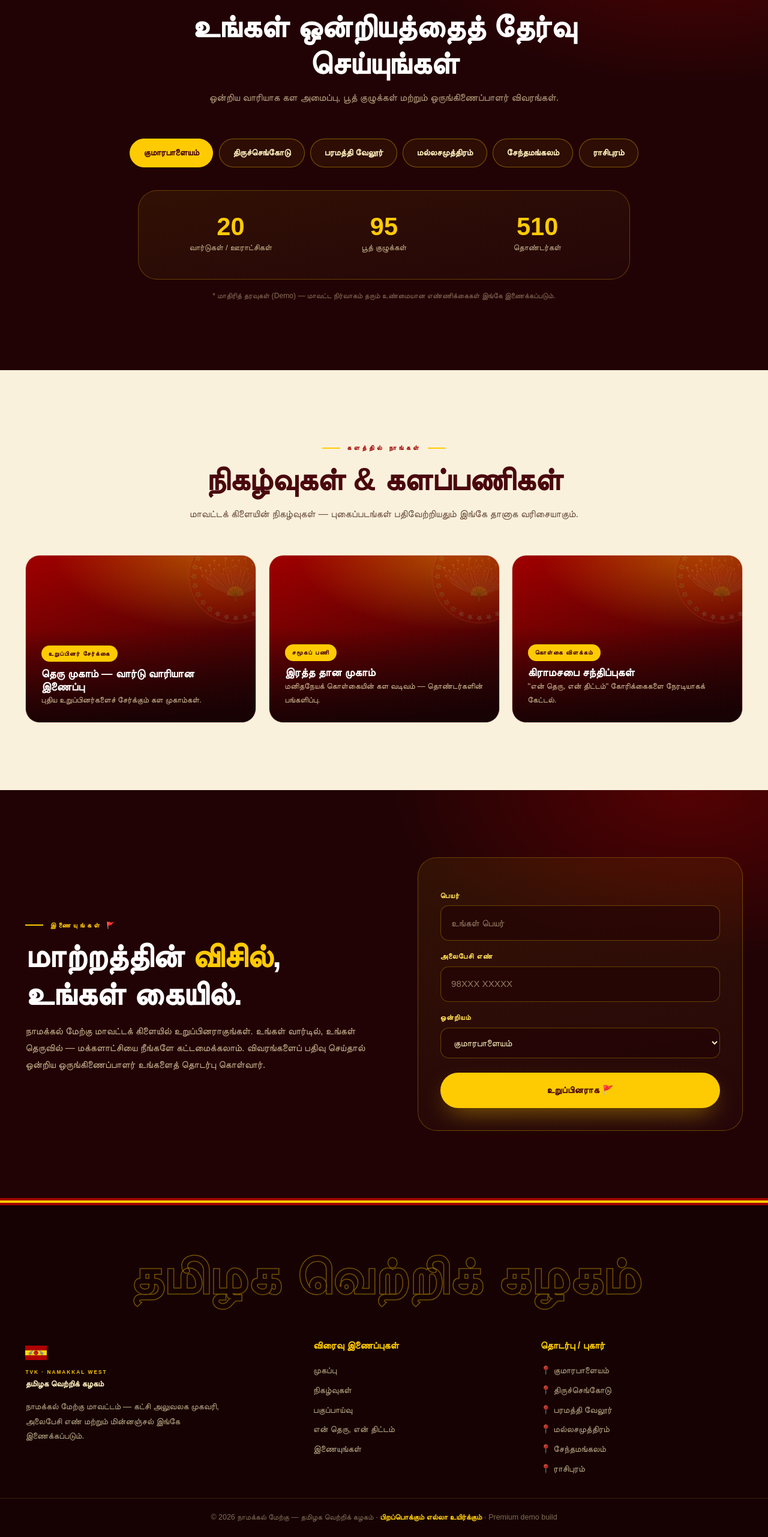
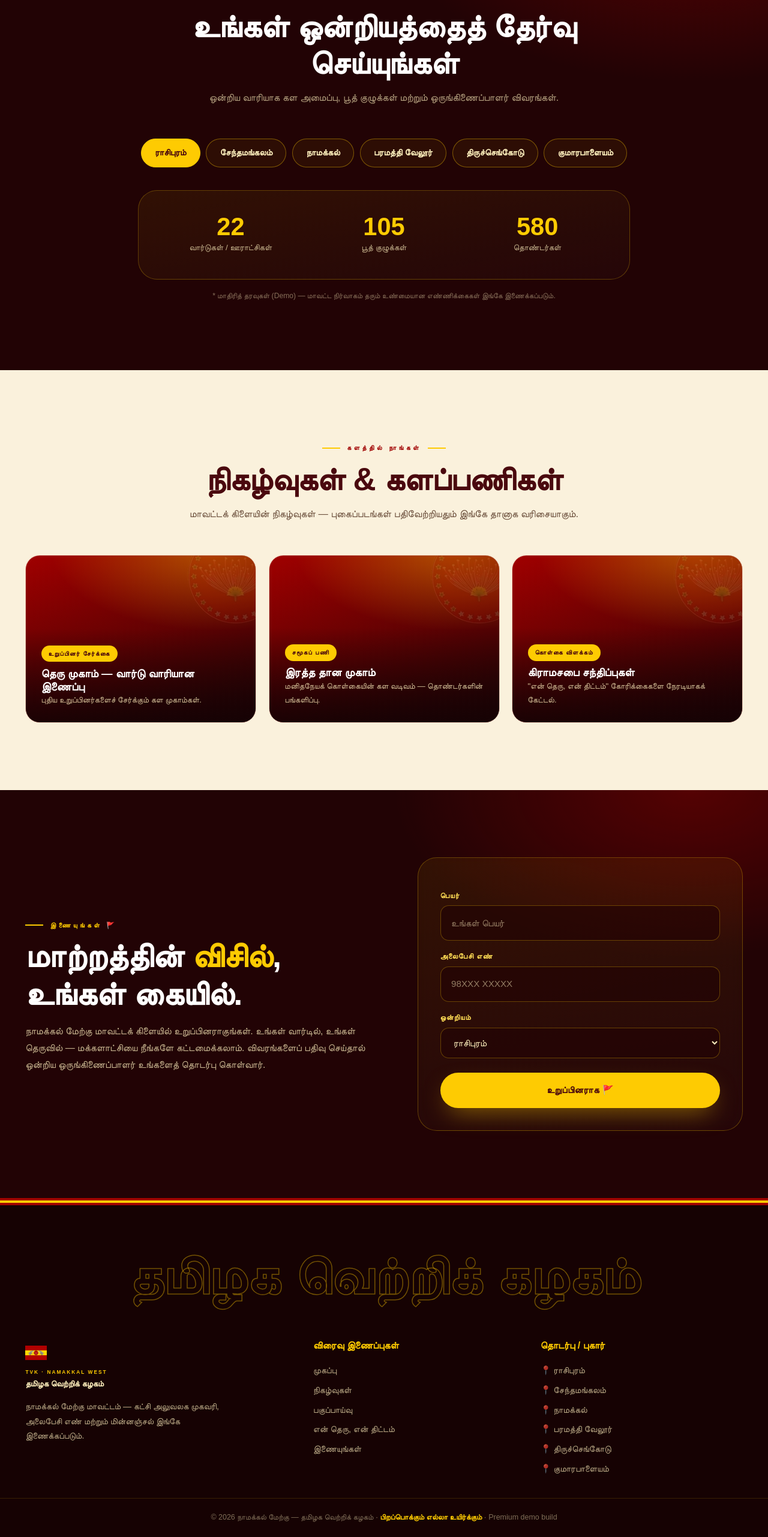
Before and after one commit to Ramprasanth7119/tvk_namakkal_west, a Next.js app: page / in a window 1280 px wide. Shown: the part 7629-10191 px from the top of the page at 60% size. Built offline with nearby package versions, Linux system fonts and the light colour scheme.

Commit message:
Update constituencies Names

```diff
--- a/analytics_template.html
+++ b/analytics_template.html
@@ -1150,7 +1150,7 @@
     const clamp = (v, a, b) => Math.max(a, Math.min(b, v)), easeOut = t => 1 - Math.pow(1 - t, 3);
 
     /* ---------- reference data ---------- */
-    const AREAS = ["அனைத்தும்", "திருச்செங்கோடு", "பரமத்தி வேலூர்", "மோகனூர்", "எலச்சிப்பாளையம்", "மல்லசமுத்திரம்", "பள்ளிபாளையம்", "கபிலர்மலை"];
+    const AREAS = ["அனைத்தும்", "ராசிபுரம்", "சேந்தமங்கலம்", "நாமக்கல்", "பரமத்தி வேலூர்", "திருச்செங்கோடு", "குமாரபாளையம்"];
     const SECTORS = [
       { key: "road", name: "சாலை & போக்குவரத்து", color: "#A00000" },
       { key: "water", name: "குடிநீர் வழங்கல்", color: "#1F7A8C" },
--- a/app/analytics/page.tsx
+++ b/app/analytics/page.tsx
@@ -2,6 +2,7 @@
 
 import React, { useState, useMemo, useEffect, useRef } from 'react';
 import './analytics.css';
+import { CONSTITUENCIES } from '@/lib/constituencies';
 
 const CATEGORIES: Record<string, string[]> = {
   "மின்சாரம்": ["மின்கம்பம் பழுது", "அடிக்கடி மின்தடை", "தொங்கும் மின் கம்பிகள்", "பிற"],
@@ -23,12 +24,7 @@
 // Reference data matching the original page exactly
 const AREAS = [
   "அனைத்தும்",
-  "குமாரபாளையம்",
-  "திருச்செங்கோடு",
-  "பரமத்தி வேலூர்",
-  "மல்லசமுத்திரம்",
-  "சேந்தமங்கலம்",
-  "ராசிபுரம்"
+  ...CONSTITUENCIES
 ];
 
 const SECTORS = [
@@ -571,7 +567,7 @@
               return {
                 id: item.trackingId || 'NMK-0000',
                 sector,
-                area: item.constituency || 'குமாரபாளையம்',
+                area: item.constituency || CONSTITUENCIES[0],
                 title: `${item.complaintDetails?.subcategory || ''} — ${item.complaintDetails?.description || ''}`,
                 by: `${item.citizenDetails?.name || ''}, ${item.citizenDetails?.areaStreet || ''}`,
                 month: m,
@@ -625,7 +621,7 @@
               return {
                 id: item.trackingId || 'NMK-0000',
                 sector,
-                area: item.constituency || 'குமாரபாளையம்',
+                area: item.constituency || CONSTITUENCIES[0],
                 title: `${item.complaintDetails?.subcategory || ''} — ${item.complaintDetails?.description || ''}`,
                 by: `${item.citizenDetails?.name || ''}, ${item.citizenDetails?.areaStreet || ''}`,
                 month: m,
--- a/app/page.tsx
+++ b/app/page.tsx
@@ -4,6 +4,7 @@
 import React, { useEffect, useState, useRef } from 'react';
 import Image from 'next/image';
 import './home.css';
+import { CONSTITUENCIES } from '@/lib/constituencies';
 
 export default function Home() {
   const [loaderDone, setLoaderDone] = useState(false);
@@ -16,9 +17,9 @@
 
   // Stats numbers state
   const [stats, setStats] = useState({ year: 0, members: 0, seats: 0, votes: 0 });
-  const [unionWards, setUnionWards] = useState(20);
-  const [unionBooths, setUnionBooths] = useState(95);
-  const [unionVols, setUnionVols] = useState(510);
+  const [unionWards, setUnionWards] = useState(22);
+  const [unionBooths, setUnionBooths] = useState(105);
+  const [unionVols, setUnionVols] = useState(580);
 
   const pollenCanvasRef = useRef(null);
   const confettiCanvasRef = useRef(null);
@@ -32,12 +33,12 @@
   };
 
   const unions = [
-    ['குமாரபாளையம்', 20, 95, 510],
-    ['திருச்செங்கோடு', 24, 118, 640],
-    ['பரமத்தி வேலூர்', 18, 86, 420],
-    ['மல்லசமுத்திரம்', 12, 58, 280],
-    ['சேந்தமங்கலம்', 15, 70, 340],
-    ['ராசிபுரம்', 22, 105, 580]
+    [CONSTITUENCIES[0], 22, 105, 580],
+    [CONSTITUENCIES[1], 15, 70, 340],
+    [CONSTITUENCIES[2], 12, 58, 280],
+    [CONSTITUENCIES[3], 18, 86, 420],
+    [CONSTITUENCIES[4], 24, 118, 640],
+    [CONSTITUENCIES[5], 20, 95, 510]
   ];
 
   useEffect(() => {
@@ -1083,12 +1084,9 @@
       </div>
       <div>
         <h4>தொடர்பு / புகார்</h4>
-        <a href="#contact">📍 குமாரபாளையம்</a>
-        <a href="#contact">📍 திருச்செங்கோடு</a>
-        <a href="#contact">📍 பரமத்தி வேலூர்</a>
-        <a href="#contact">📍 மல்லசமுத்திரம்</a>
-        <a href="#contact">📍 சேந்தமங்கலம்</a>
-        <a href="#contact">📍 ராசிபுரம்</a>
+        {CONSTITUENCIES.map((c, idx) => (
+          <a key={idx} href="#contact">📍 {c}</a>
+        ))}
       </div>
     </div>
     <div className="f-bottom">© 2026 நாமக்கல் மேற்கு — தமிழக வெற்றிக் கழகம் · <b>பிறப்பொக்கும் எல்லா உயிர்க்கும்</b> ·
--- /dev/null
+++ b/lib/constituencies.ts
@@ -0,0 +1,8 @@
+export const CONSTITUENCIES = [
+  "ராசிபுரம்",
+  "சேந்தமங்கலம்",
+  "நாமக்கல்",
+  "பரமத்தி வேலூர்",
+  "திருச்செங்கோடு",
+  "குமாரபாளையம்"
+];
--- a/lib/voterLookup.ts
+++ b/lib/voterLookup.ts
@@ -32,15 +32,21 @@
     const sheet = workbook.Sheets[sheetName];
     const rawData = xlsx.utils.sheet_to_json(sheet) as any[];
 
-    cachedVoters = rawData.map((row) => ({
+    cachedVoters = rawData.map((row) => {
+      let constituency = String(row.Constituency || "").trim();
+      if (constituency === "மல்லசமுத்திரம்") {
+        constituency = "நாமக்கல்";
+      }
+      return {
         VoterID: String(row.VoterID || "").trim(),
         VoterName: String(row.VoterName || "").trim(),
         WardNo: Number(row.WardNo || 0),
         WardName: String(row.WardName || "").trim(),
-      Constituency: String(row.Constituency || "").trim(),
+        Constituency: constituency,
         Mobile: String(row.Mobile || "").trim(),
         Address: String(row.Address || "").trim(),
-    }));
+      };
+    });
 
     return cachedVoters;
   } catch (error) {
```
Also changed, not shown: index (2).html (+6 -3 lines). Lines whose indentation alone changed are shown as unchanged.
